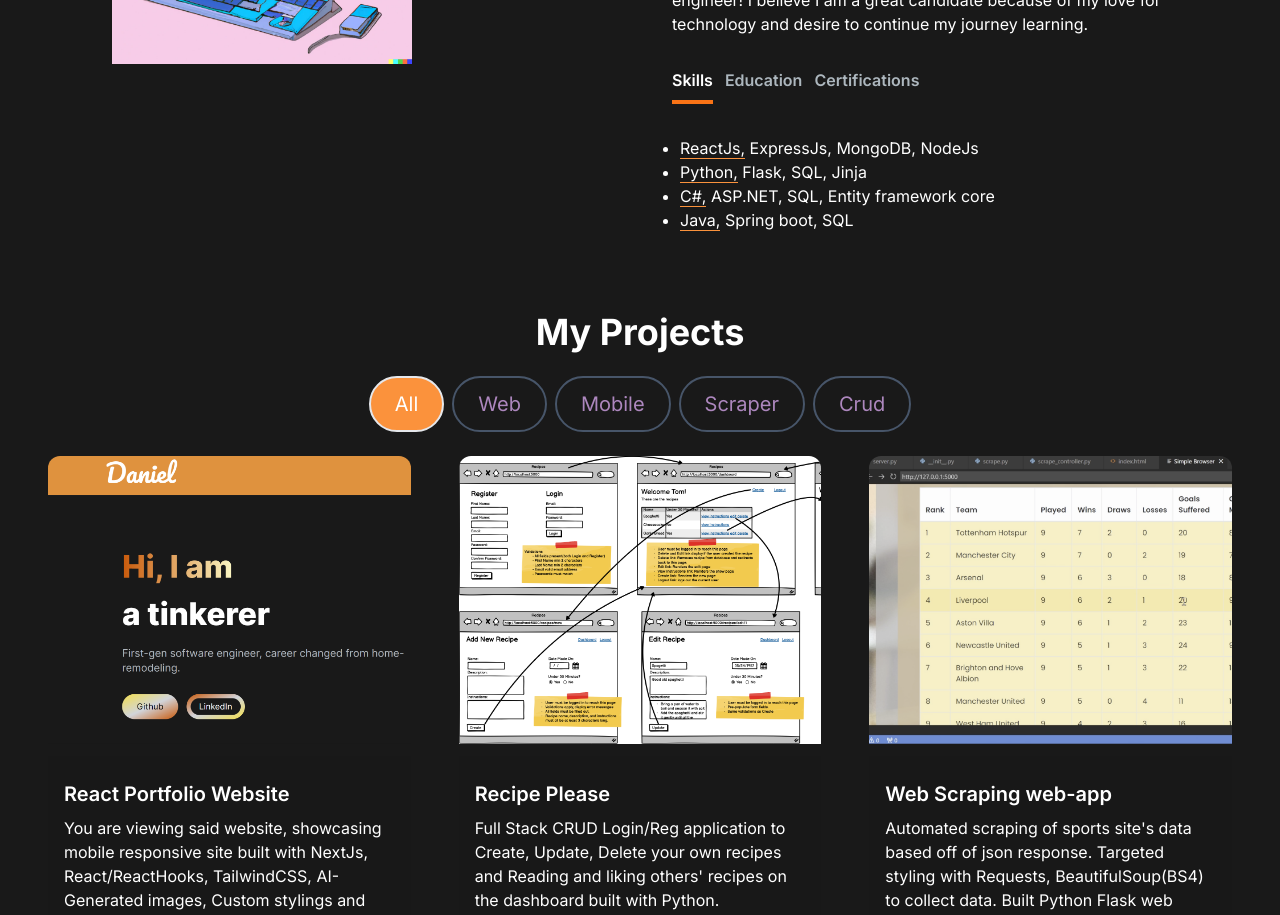
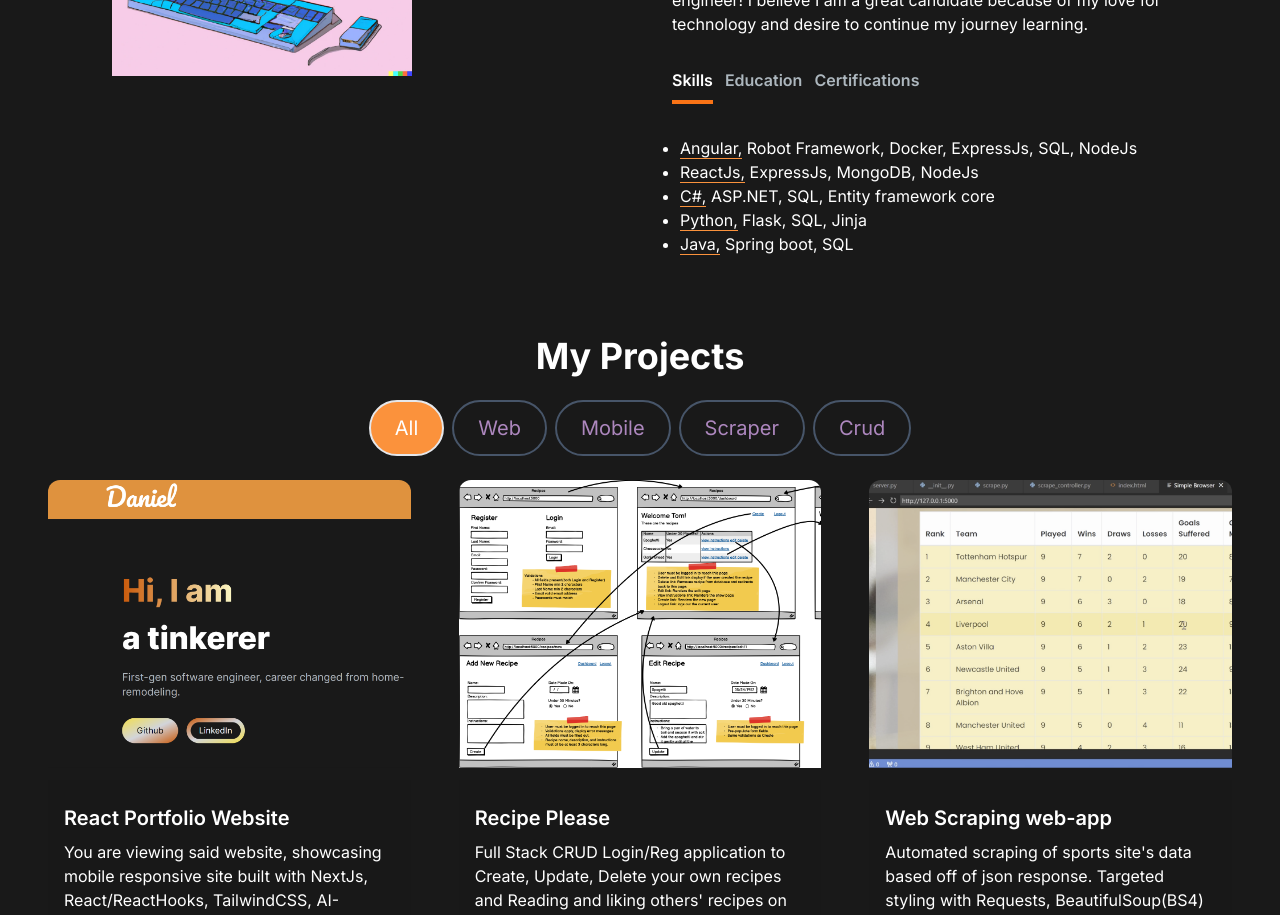
Before and after one commit to daniel-mar/portfolio-website, a Next.js app: page / in a window 1280 px wide. Shown: the part 1000-1915 px from the top of the page. Built offline with nearby package versions, Linux system fonts and the light colour scheme.

Commit message:
added changes for new skills

```diff
--- a/src/app/components/AboutSection.jsx
+++ b/src/app/components/AboutSection.jsx
@@ -9,9 +9,10 @@ const TAB_DATA = [
         id: "skills",
         content: (
             <ul className='list-disc pl-2'>
+                <li><span className='border-b border-orange-400'>Angular,</span> Robot Framework, Docker, ExpressJs, SQL, NodeJs</li>
                 <li><span className='border-b border-orange-400'>ReactJs,</span> ExpressJs, MongoDB, NodeJs</li>
+                <li><span className='border-b border-orange-400'>C#,</span> ASP.NET, SQL, Entity framework core</li>
                 <li><span className='border-b border-orange-400'>Python,</span> Flask, SQL, Jinja</li>
-                <li><span className='border-b border-orange-400'>C#,</span> ASP.NET, SQL, Entity framework core</li>
                 <li><span className='border-b border-orange-400'>Java,</span> Spring boot, SQL</li>
             </ul>
         )
```
